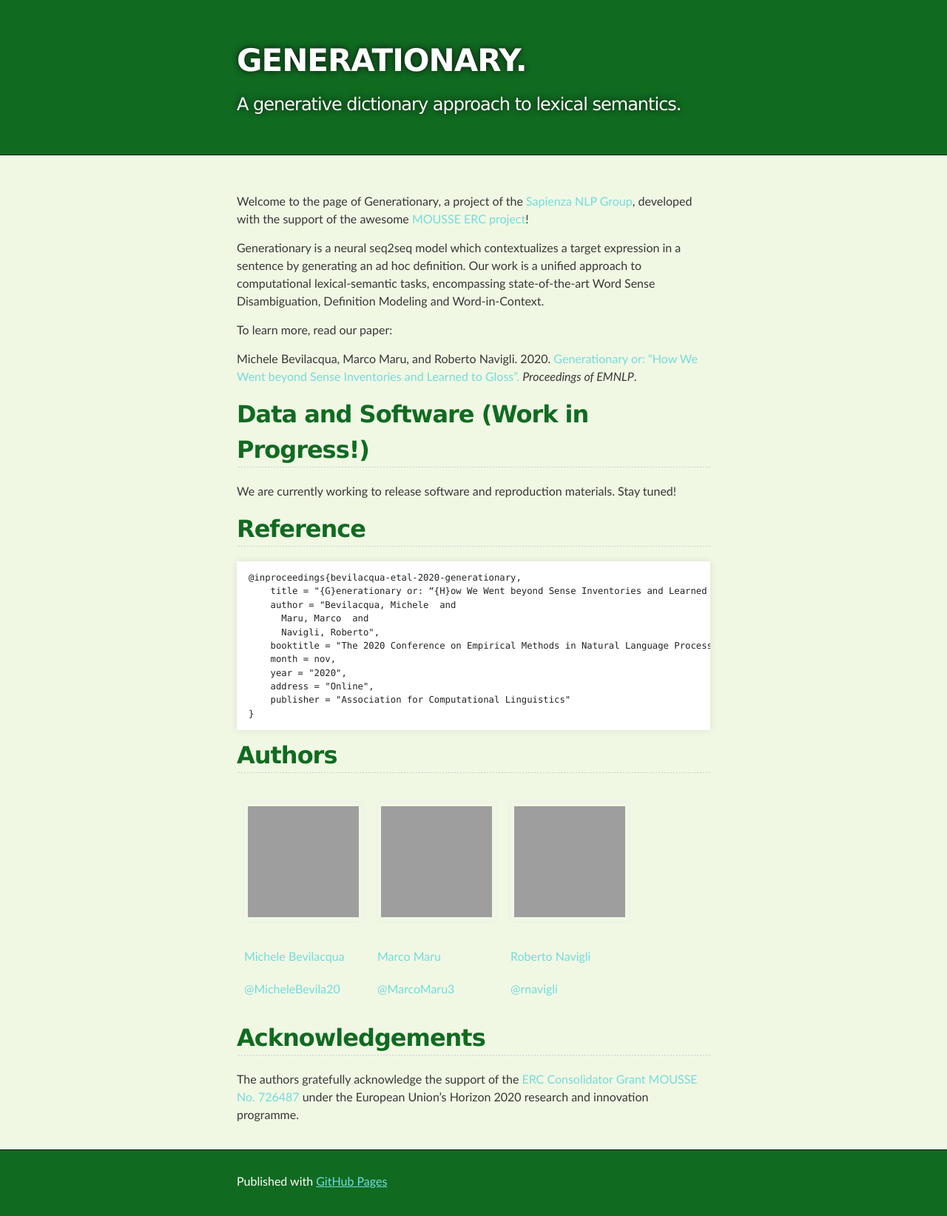
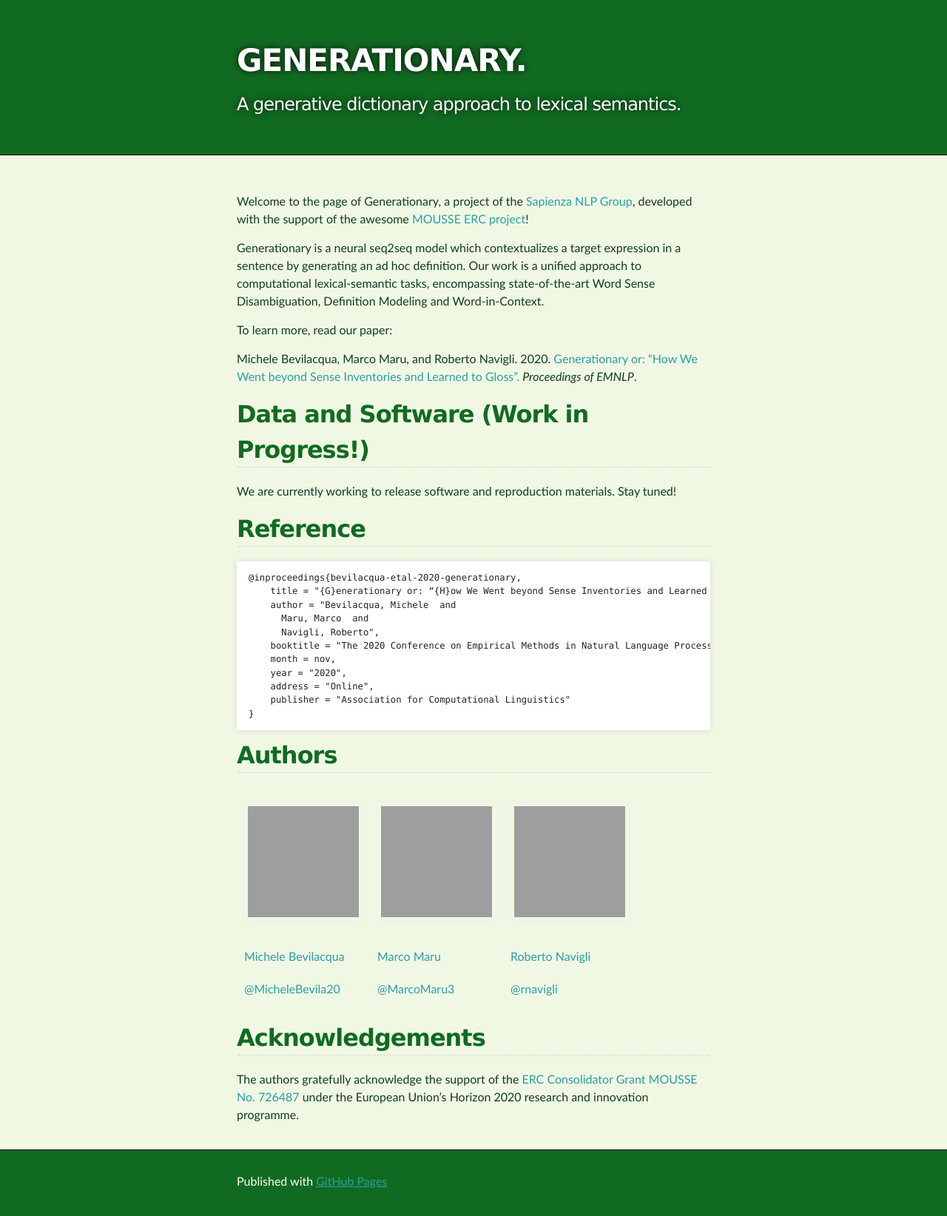
Before and after one commit to mbevila/generationary_web, a Jekyll site: the page built from index.md, in a window 1280 px wide. Shown: the whole page at 74% size. Built offline with Jekyll 4.4.1, drawn with Linux system fonts in a browser that asks for light colours; grey boxes are pictures that could not be loaded.

Commit message:
Update jekyll-theme-slate.scss

```diff
--- a/_sass/jekyll-theme-slate.scss
+++ b/_sass/jekyll-theme-slate.scss
@@ -45,8 +45,8 @@ Theme Styles
 
 body {
   box-sizing: border-box;
-  color:#373737;
-  background: #373737;
+  color:#103D21;
+  background: #103D21;
   font-size: 16px;
   font-family: 'Myriad Pro', Calibri, Helvetica, Arial, sans-serif;
   line-height: 1.5;
@@ -97,9 +97,10 @@ footer p {
   color: #ffffff;
 }
 
+/* hyperlink color */
 a {
   text-decoration: none;
-  color: #74DBDB;
+  color: #2A9FA4;
   text-shadow: none;
 
   transition: color 0.5s ease;
```
